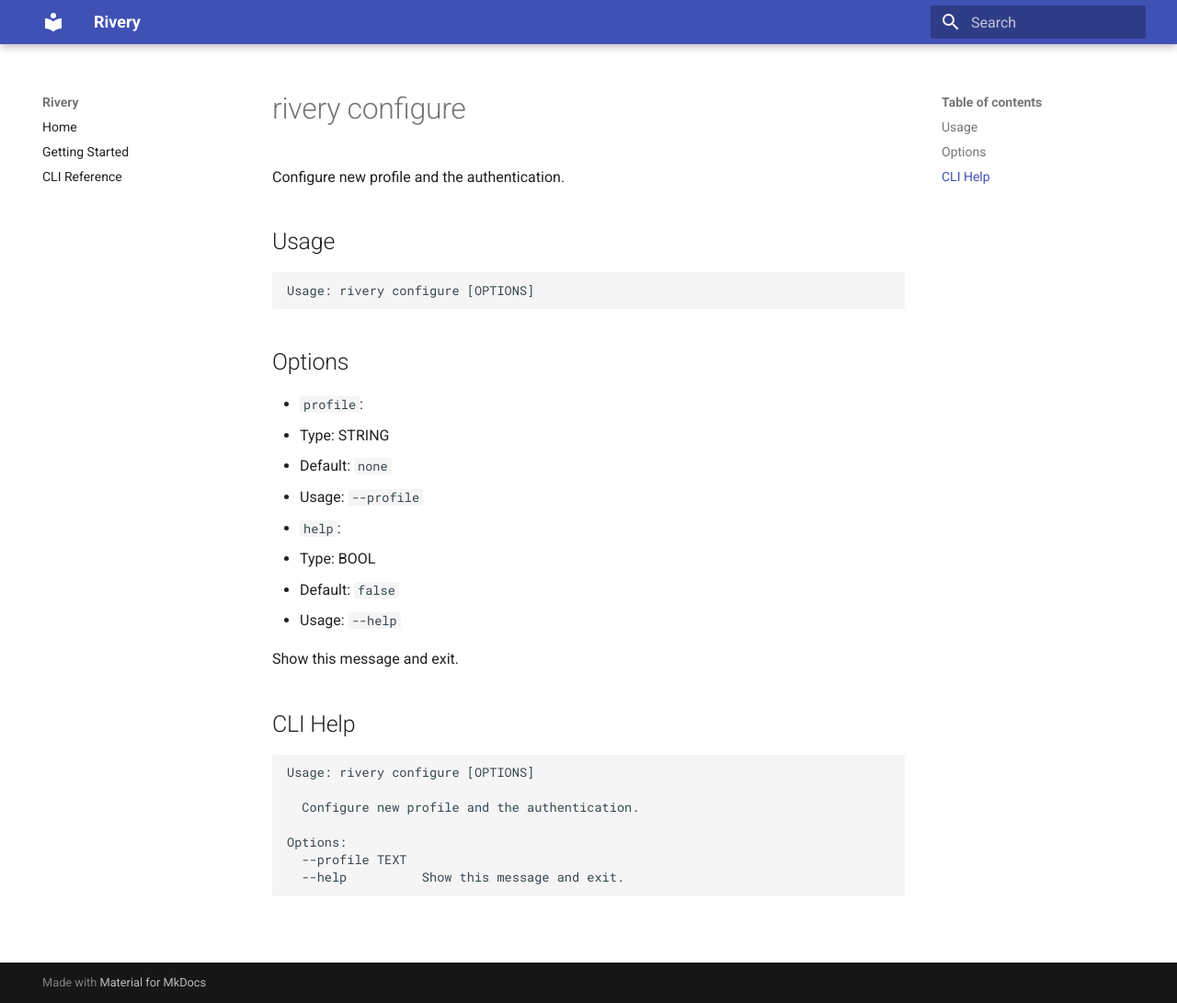
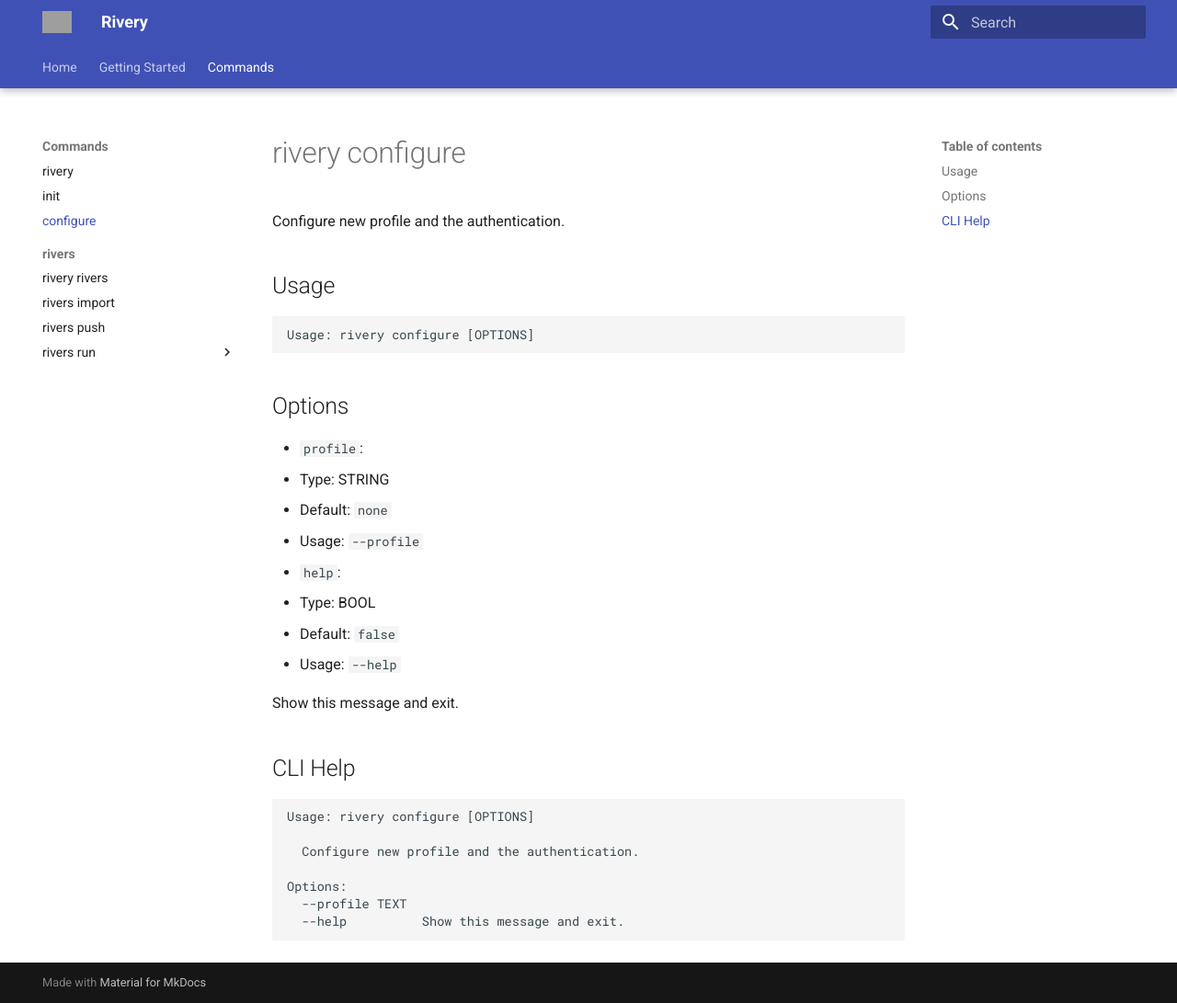
Before and after one commit to RiveryIO/rivery_cli, an MkDocs documentation site: the page built from docs/commands/rivery-configure.md, in a window 1280 px wide and 1091 px high. Shown: the whole window at 92% size. Built offline with MkDocs 1.6.1 and Material for MkDocs 9.7.7, drawn with Linux system fonts in a browser that asks for light colours; grey boxes are pictures that could not be loaded.

Commit message:
:memo:?docs(mkdocs.yml): Change some configs

```diff
--- a/docs/commands/rivery-configure.md
+++ b/docs/commands/rivery-configure.md
@@ -14,8 +14,6 @@
   * Type: STRING
   * Default: `none`
   * Usage: `--profile`
-
-
 
 
 * `help`:
--- a/mkdocs.yml
+++ b/mkdocs.yml
@@ -1,10 +1,28 @@
 site_name: Rivery
 theme:
   name: material
+  features:
+    - navigation.tabs
+    - navigation.tabs.sticky
+    - navigation.sections
+    - navigation.indexes
+  favicon: assets/Rivery-favicon.png
+  logo: none
+  pallete:
+    scheme: preference
+
 nav:
   - Home: index.md
   - Getting Started: getting-started.md
-  - CLI Reference: cli-reference.md
-
-markdown_extensions:
-  - mkdocs-click
+  - Commands:
+    - commands/rivery.md
+    - init: commands/rivery-init.md
+    - configure: commands/rivery-configure.md
+    - rivers:
+        - commands/rivery-rivers.md
+        - rivers import: commands/rivers-import.md
+        - rivers push: commands/rivers-push.md
+        - rivers run:
+          - commands/rivers-run.md
+          - rivers run status: commands/run-status.md
+          - rivers run fire: commands/run-fire.md
```
Also changed, not shown: docs/assets/Rivery - favicon.png (added), docs/assets/logo.png (added).
